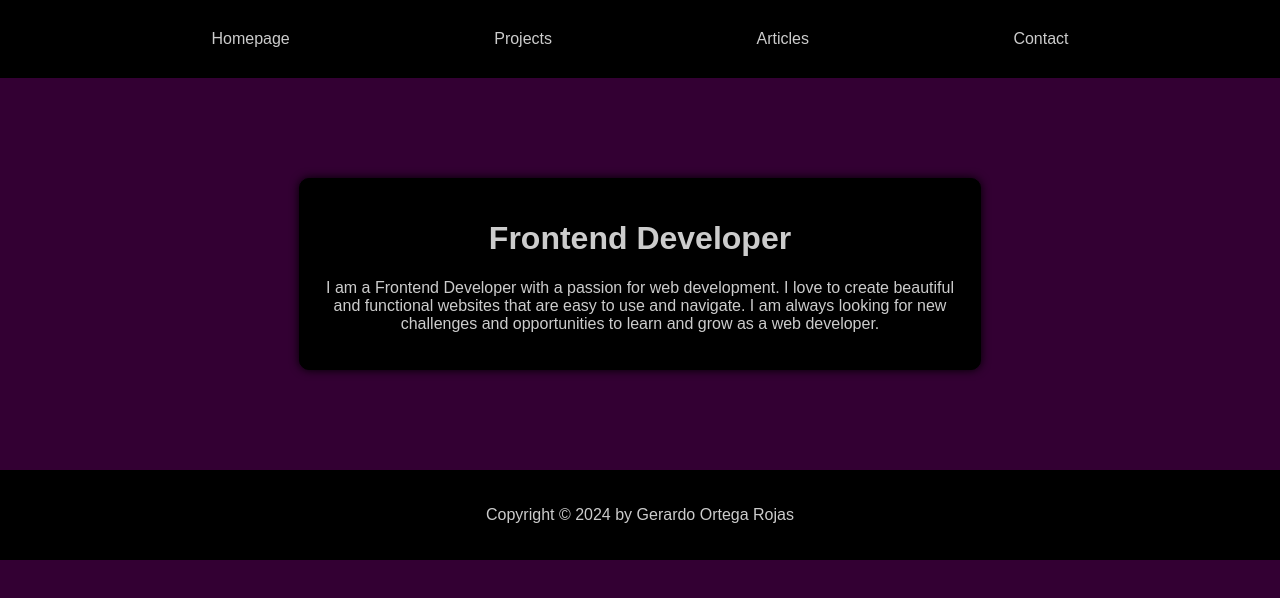
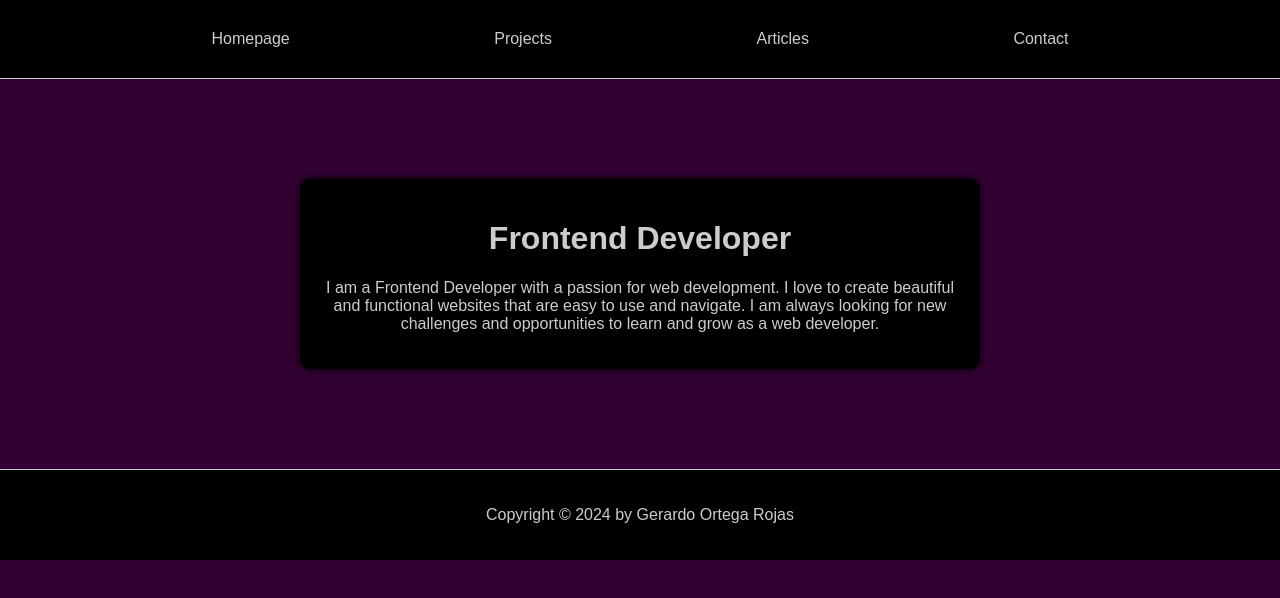
Before and after one commit to GeraOR/Personal-Portfolio, a plain HTML site: page index.html in a window 1280 px wide. Drawn offline with Linux system fonts and the light colour scheme.

Commit message:
border-style

```diff
--- a/css/template.css
+++ b/css/template.css
@@ -12,6 +12,7 @@ body {
 header {
     background-color: rgb(0, 0, 0);
     padding: 30px;
+    border-bottom: 1px solid #cccccc;
 }
 
 nav ul {
@@ -37,6 +38,7 @@ nav ul li a:hover {
 footer {
     background-color: rgb(0, 0, 0);
     padding: 20px;
+    border-top: 1px solid #cccccc;
 }
 
 footer p {
--- a/index.html
+++ b/index.html
@@ -16,7 +16,6 @@
             text-align: center;
             width: 50%;
             margin: 100px auto;
-            border: 1px solid rgb(0, 0, 0);
             background-color: rgb(0, 0, 0);
             box-shadow: 0 0 10px rgb(0, 0, 0);
             border-radius: 10px;
```
